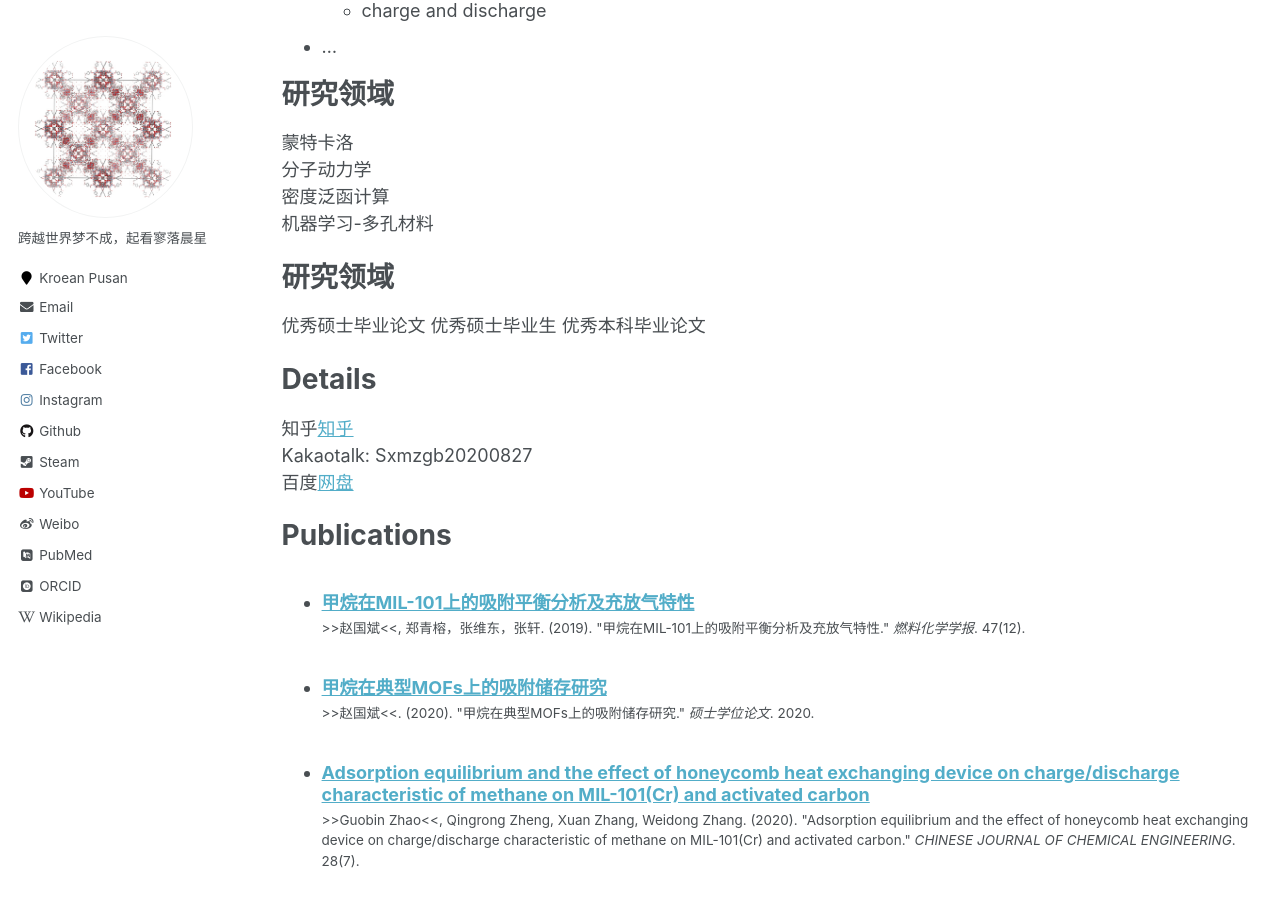
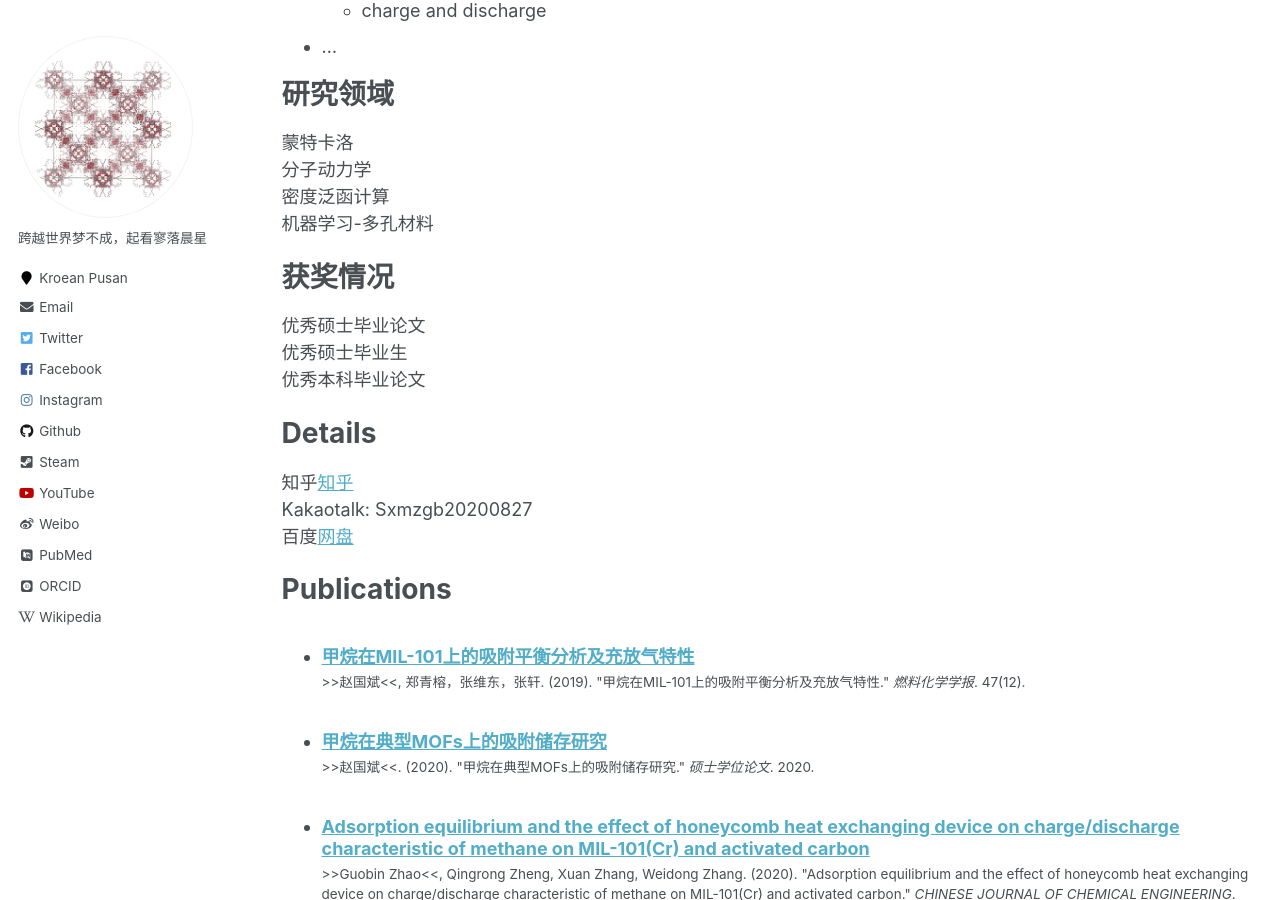
Before and after one commit to sxm13/ZGBshenxiaomoCV.github.io, a Jekyll site: the page built from _pages/cv.md, in a window 1280 px wide and 900 px high, scrolled down 1840 px. Built offline with Jekyll 4.4.1, drawn with Linux system fonts in a browser that asks for light colours; some web fonts are replaced.

Commit message:
Update cv.md

```diff
--- a/_pages/cv.md
+++ b/_pages/cv.md
@@ -72,7 +72,7 @@
  密度泛函计算
  机器学习-多孔材料
 
- 研究领域
+ 获奖情况
 ======
   优秀硕士毕业论文
   优秀硕士毕业生
```
